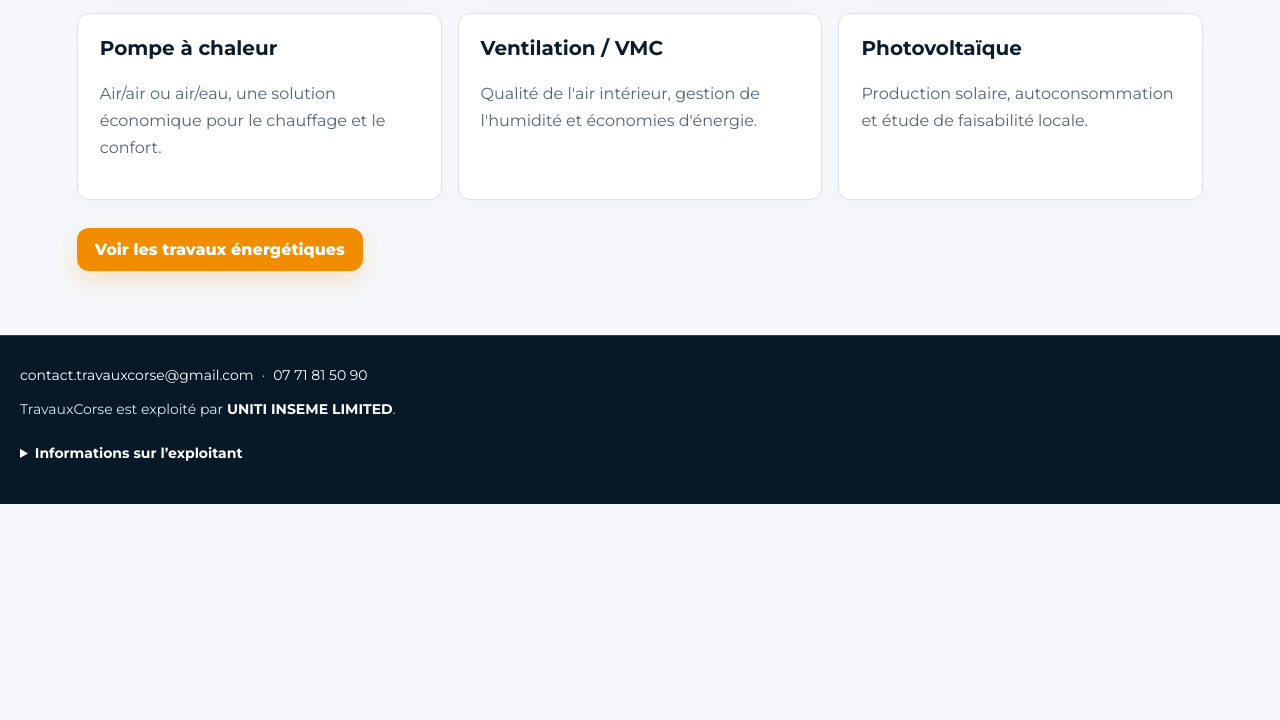
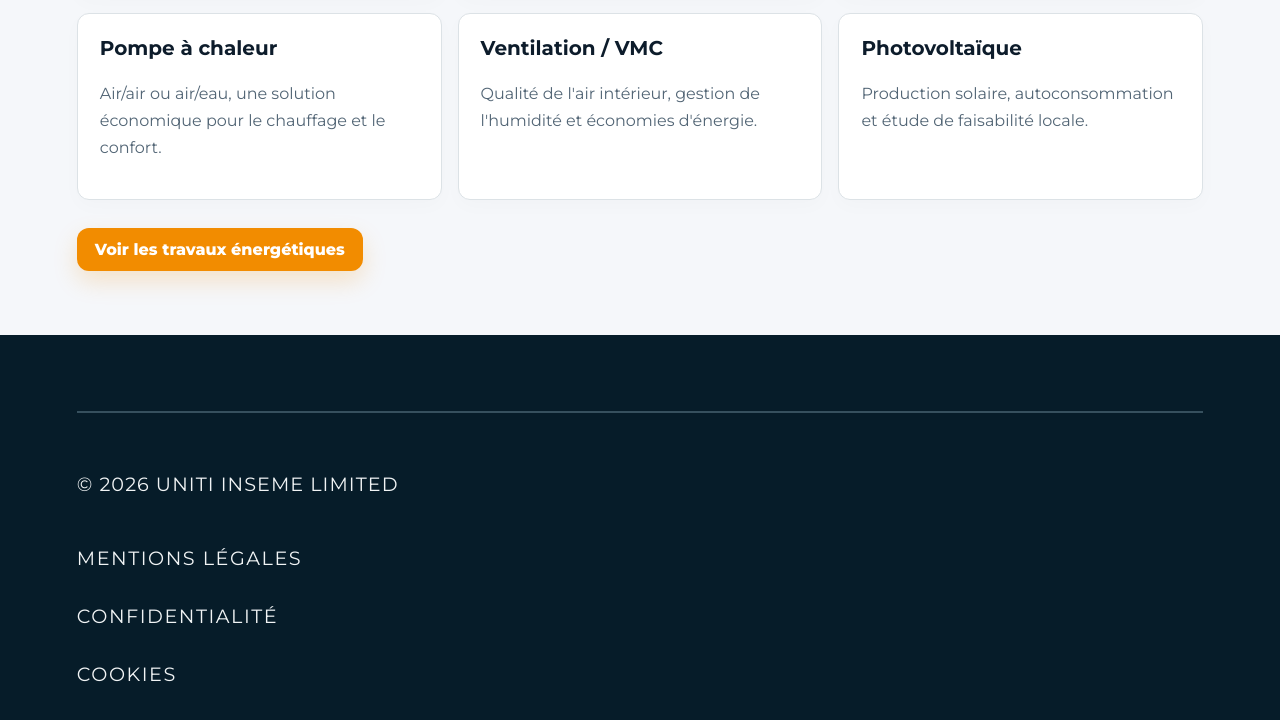
Before and after one commit to unitiinseme-maker/travauxcorse.com, a plain HTML site: page index.html in a window 1280 px wide. Shown: the part 1768-2488 px from the top of the page. Before the commit the page ends 2272 px from the top, so only its background shows below. Drawn offline with Linux system fonts and the light colour scheme.

Commit message:
Reprendre le pied de page de référence et relier les pages d’information

```diff
--- a/app.js
+++ b/app.js
@@ -304,7 +304,7 @@ function renderHeader() {
 }
 
 function renderFooter() {
-  return `<footer class="tc-footer"><p class="tc-footer-contact"><a href="mailto:contact.travauxcorse@gmail.com">contact.travauxcorse@gmail.com</a><span aria-hidden="true"> · </span><a href="tel:+33771815090">07 71 81 50 90</a></p><p>TravauxCorse est exploité par <strong>UNITI INSEME LIMITED</strong>.</p><details><summary>Informations sur l’exploitant</summary><p>Société de droit irlandais (Private Company Limited by Shares), immatriculée en Irlande sous le numéro 819948.</p><p>Siège social : Pod 2, The Old Station House, 15A Main Street, Blackrock, Co. Dublin, A94 T8P8, Irlande.</p></details></footer>`;
+  return `<footer class="tc-footer"><div class="tc-footer-inner"><p class="tc-footer-copyright">© 2026 UNITI INSEME LIMITED</p><nav class="tc-footer-links" aria-label="Informations légales"><a href="/mentions-legales/">Mentions légales</a><a href="/confidentialite/">Confidentialité</a><a href="/cookies/">Cookies</a></nav></div></footer>`;
 }
 
 function renderPage() {
--- a/lib/content-layout.json
+++ b/lib/content-layout.json
@@ -1 +1 @@
-{"header": "<header class=\"tc-header\"><a class=\"tc-brand\" href=\"/\" aria-label=\"TravauxCorse — Accueil\"><span>TRAVAUX</span>CORSE<small>Vos travaux, notre priorité</small></a><button class=\"tc-menu\" type=\"button\" data-tc-menu aria-controls=\"tc-navigation\" aria-expanded=\"false\">Menu <span aria-hidden=\"true\">☰</span></button><nav class=\"tc-nav\" id=\"tc-navigation\" aria-label=\"Navigation principale\"><a href=\"/\">Accueil</a><a href=\"/#energy\">Travaux énergétiques</a><a href=\"/conseils/\" aria-current=\"page\">Conseils &amp; guides</a><a href=\"/realisations/\">Réalisations</a><a href=\"/#suppliers\">Nos partenaires</a></nav><div class=\"tc-actions\"><a href=\"/#request\">Déposer une demande</a><a href=\"/#login\">Connexion</a></div></header>", "footer": "<footer class=\"tc-footer\"><p class=\"tc-footer-contact\"><a href=\"mailto:contact.travauxcorse@gmail.com\">contact.travauxcorse@gmail.com</a><span aria-hidden=\"true\"> · </span><a href=\"tel:+33771815090\">07 71 81 50 90</a></p><p>TravauxCorse est exploité par <strong>UNITI INSEME LIMITED</strong>.</p><details><summary>Informations sur l’exploitant</summary><p>Société de droit irlandais (Private Company Limited by Shares), immatriculée en Irlande sous le numéro 819948.</p><p>Siège social : Pod 2, The Old Station House, 15A Main Street, Blackrock, Co. Dublin, A94 T8P8, Irlande.</p></details></footer>"}
+{"header": "<header class=\"tc-header\"><a class=\"tc-brand\" href=\"/\" aria-label=\"TravauxCorse — Accueil\"><span>TRAVAUX</span>CORSE<small>Vos travaux, notre priorité</small></a><button class=\"tc-menu\" type=\"button\" data-tc-menu aria-controls=\"tc-navigation\" aria-expanded=\"false\">Menu <span aria-hidden=\"true\">☰</span></button><nav class=\"tc-nav\" id=\"tc-navigation\" aria-label=\"Navigation principale\"><a href=\"/\">Accueil</a><a href=\"/#energy\">Travaux énergétiques</a><a href=\"/conseils/\" aria-current=\"page\">Conseils &amp; guides</a><a href=\"/realisations/\">Réalisations</a><a href=\"/#suppliers\">Nos partenaires</a></nav><div class=\"tc-actions\"><a href=\"/#request\">Déposer une demande</a><a href=\"/#login\">Connexion</a></div></header>", "footer": "<footer class=\"tc-footer\"><div class=\"tc-footer-inner\"><p class=\"tc-footer-copyright\">© 2026 UNITI INSEME LIMITED</p><nav class=\"tc-footer-links\" aria-label=\"Informations légales\"><a href=\"/mentions-legales/\">Mentions légales</a><a href=\"/confidentialite/\">Confidentialité</a><a href=\"/cookies/\">Cookies</a></nav></div></footer>"}
--- a/sitemap.xml
+++ b/sitemap.xml
@@ -1 +1 @@
-<?xml version="1.0" encoding="UTF-8"?><urlset xmlns="http://www.sitemaps.org/schemas/sitemap/0.9"><url><loc>https://travauxcorse.com/</loc></url><url><loc>https://travauxcorse.com/conseils/</loc></url><url><loc>https://travauxcorse.com/conseils/choisir-artisan-corse/</loc></url><url><loc>https://travauxcorse.com/conseils/prix-renovation-corse/</loc></url><url><loc>https://travauxcorse.com/conseils/ordre-travaux-renovation/</loc></url><url><loc>https://travauxcorse.com/conseils/climatisation-corse/</loc></url><url><loc>https://travauxcorse.com/conseils/comparer-devis-travaux/</loc></url><url><loc>https://travauxcorse.com/conseils/achat-direct-materiaux/</loc></url><url><loc>https://travauxcorse.com/realisations/</loc></url></urlset>
+<?xml version="1.0" encoding="UTF-8"?><urlset xmlns="http://www.sitemaps.org/schemas/sitemap/0.9"><url><loc>https://travauxcorse.com/</loc></url><url><loc>https://travauxcorse.com/conseils/</loc></url><url><loc>https://travauxcorse.com/conseils/choisir-artisan-corse/</loc></url><url><loc>https://travauxcorse.com/conseils/prix-renovation-corse/</loc></url><url><loc>https://travauxcorse.com/conseils/ordre-travaux-renovation/</loc></url><url><loc>https://travauxcorse.com/conseils/climatisation-corse/</loc></url><url><loc>https://travauxcorse.com/conseils/comparer-devis-travaux/</loc></url><url><loc>https://travauxcorse.com/conseils/achat-direct-materiaux/</loc></url><url><loc>https://travauxcorse.com/realisations/</loc></url><url><loc>https://travauxcorse.com/mentions-legales/</loc></url><url><loc>https://travauxcorse.com/confidentialite/</loc></url><url><loc>https://travauxcorse.com/cookies/</loc></url></urlset>
--- a/styles.css
+++ b/styles.css
@@ -1334,12 +1334,14 @@ body,.editorial-page{background:#f5f7fa}
 @media(max-width:850px){.content-admin-grid{grid-template-columns:1fr}.content-admin-grid>aside{max-height:330px;overflow:auto}.content-admin-grid>div{padding:16px}}
 @media(max-width:600px){.trade-choices,.editor-images{grid-template-columns:1fr}.editor-toolbar>button{width:100%}}
 
-/* Compact footer shared by application, editorial pages and generated content. */
-.tc-footer{background:#071827;color:#dce7ef;border-top:1px solid #264050;padding:28px max(20px,calc((100% - 1272px)/2));font-size:14px;line-height:1.7}
-.tc-footer p{margin:0 0 10px;max-width:1000px}.tc-footer p:last-child{margin-bottom:0}
-.tc-footer-contact{display:flex;flex-wrap:wrap;align-items:center;gap:4px 8px}
-.tc-footer a{color:#fff;text-decoration:none;overflow-wrap:anywhere}.tc-footer a:hover{text-decoration:underline}
-.tc-footer strong{color:#fff}.tc-footer details{margin-top:4px}.tc-footer summary{color:#fff;cursor:pointer;min-height:44px;padding:10px 0;font-weight:700}
-.tc-footer details p{color:#c6d4df}.tc-footer a:focus-visible,.tc-footer summary:focus-visible{outline:2px solid #f28c00;outline-offset:4px}
+/* Footer based on the supplied reference, identical on every page. */
+.tc-footer{background:#061c29;color:#f1f4f5;padding:clamp(36px,6vw,76px) clamp(24px,6vw,84px) clamp(32px,5vw,64px);font-family:Montserrat,ui-sans-serif,system-ui,sans-serif}
+.tc-footer-inner{max-width:1272px;margin:0 auto;border-top:2px solid #36505e;padding-top:clamp(32px,5vw,56px)}
+.tc-footer-copyright{margin:0 0 36px;color:#f1f4f5;font-size:clamp(15px,1.5vw,21px);font-weight:400;line-height:1.6;letter-spacing:.055em}
+.tc-footer-links{display:flex;flex-direction:column;align-items:flex-start;gap:14px}
+.tc-footer-links a{display:inline-flex;align-items:center;min-height:44px;color:#f1f4f5;text-decoration:none;text-transform:uppercase;font-size:clamp(15px,1.5vw,21px);font-weight:400;line-height:1.5;letter-spacing:.08em}
+.tc-footer-links a:hover{text-decoration:underline;text-underline-offset:6px}
+.tc-footer-links a:focus-visible{outline:2px solid #f28c00;outline-offset:6px}
+.legal-body{margin-top:32px;max-width:1000px}.legal-body a{color:#0c567b;overflow-wrap:anywhere;text-underline-offset:3px}
 .auth-choice{grid-template-columns:repeat(2,minmax(0,1fr))}
-@media(max-width:760px){.auth-choice{grid-template-columns:1fr}.tc-footer{padding:24px 20px}}
+@media(max-width:760px){.auth-choice{grid-template-columns:1fr}.tc-footer{padding:40px 24px}.tc-footer-copyright{margin-bottom:28px}}
```
Also changed, not shown: admin/index.html (+1 -1 lines), confidentialite/index.html (added, +1 -0 lines), conseils/achat-direct-materiaux/index.html (+1 -1 lines), conseils/choisir-artisan-corse/index.html (+1 -1 lines), conseils/climatisation-corse/index.html (+1 -1 lines), conseils/comparer-devis-travaux/index.html (+1 -1 lines), conseils/index.html (+1 -1 lines), conseils/ordre-travaux-renovation/index.html (+1 -1 lines), conseils/prix-renovation-corse/index.html (+1 -1 lines), cookies/index.html (added, +1 -0 lines), mentions-legales/index.html (added, +1 -0 lines), realisations/index.html (+1 -1 lines).
